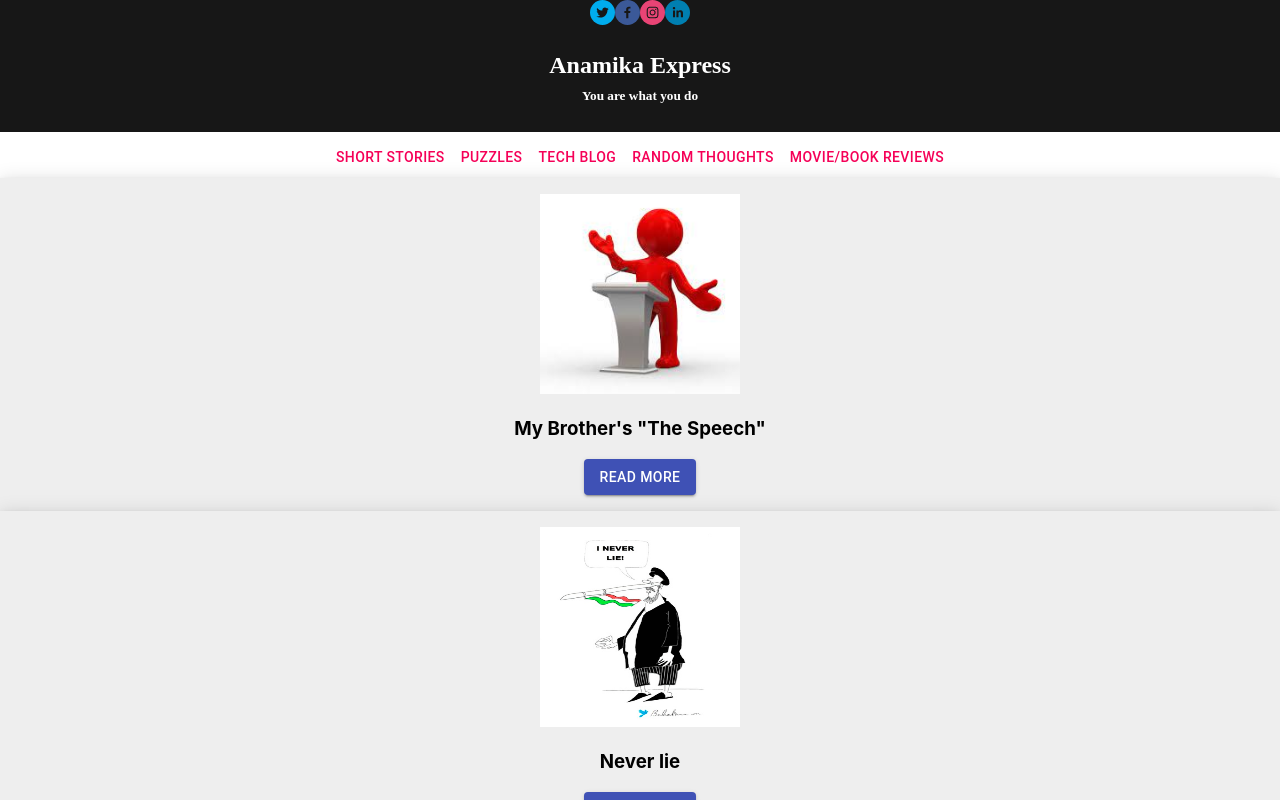
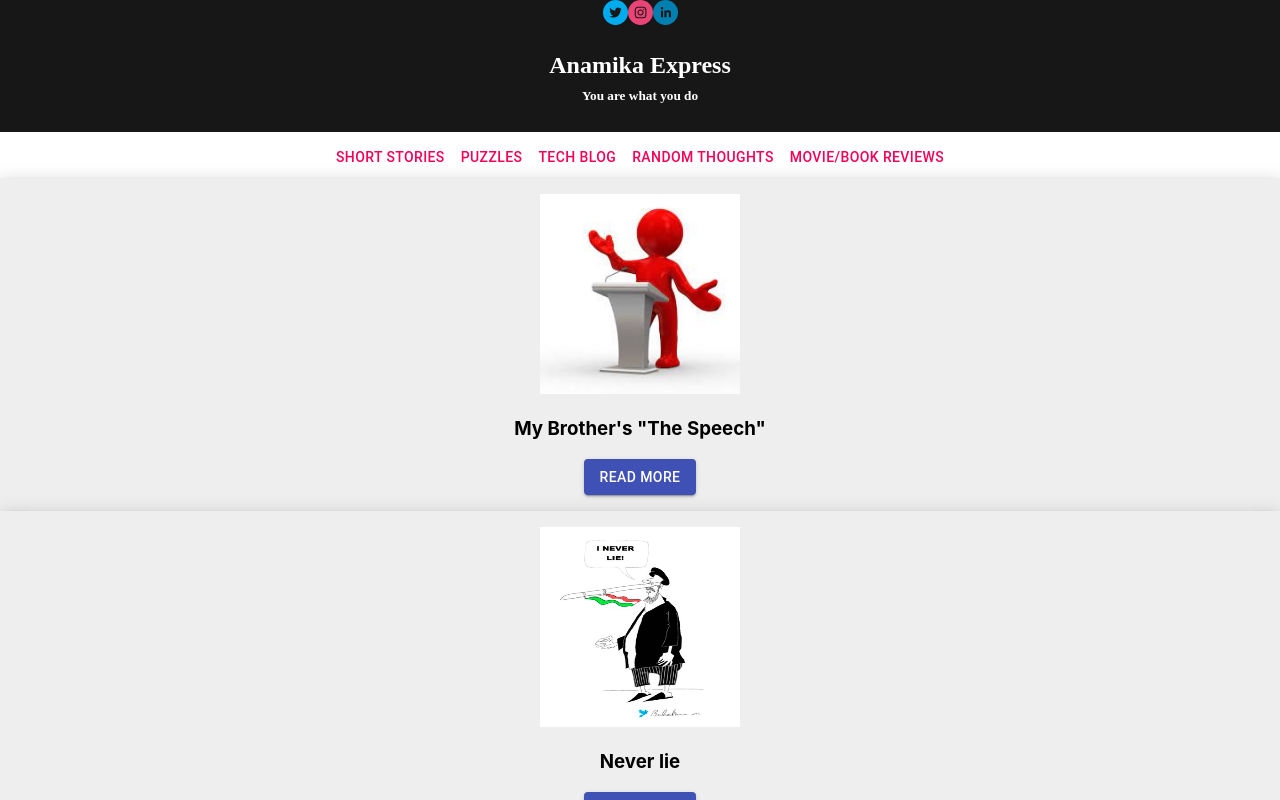
Before and after one commit to nutanbhootraa/AnamikaExpress, a React (Create React App) app: page / in a window 1280 px wide. Shown: the top 800 px of the page. Built offline with nearby package versions, Linux system fonts and the light colour scheme.

Commit message:
Elementary mathematics

```diff
--- a/src/header/SocialMedia.js
+++ b/src/header/SocialMedia.js
@@ -5,7 +5,6 @@ function SocialMedia() {
     return (
         <div className="social">
             <SocialIcon url="https://twitter.com/AnamikaExpress" style={{ height: 25, width: 25 }}/>
-            <SocialIcon url="https://facebook.com/anamikaexpress" style={{ height: 25, width: 25 }}/>
             <SocialIcon url="https://www.instagram.com/anamikaexpress" style={{ height: 25, width: 25 }}/>
             <SocialIcon url="https://www.linkedin.com/in/nutan-bhootra-40843851" style={{ height: 25, width: 25 }}/>
         </div>
```
